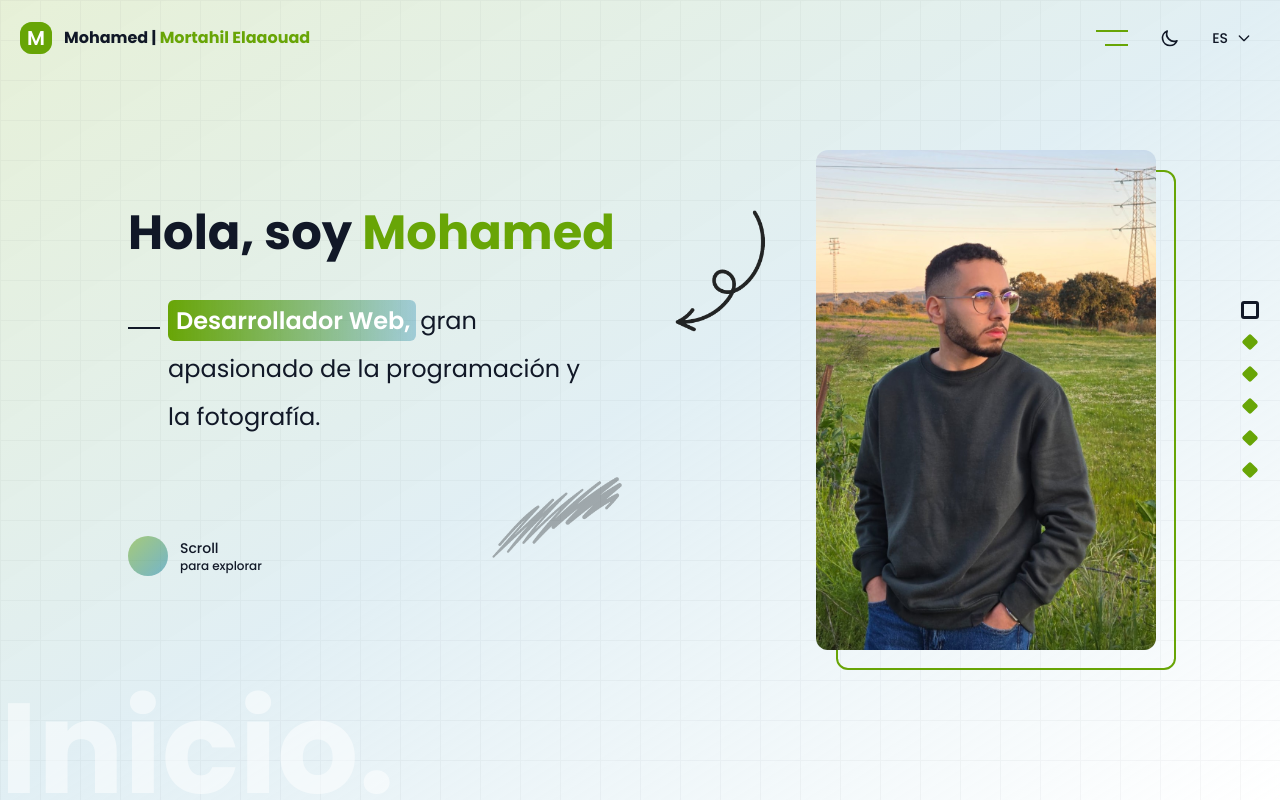
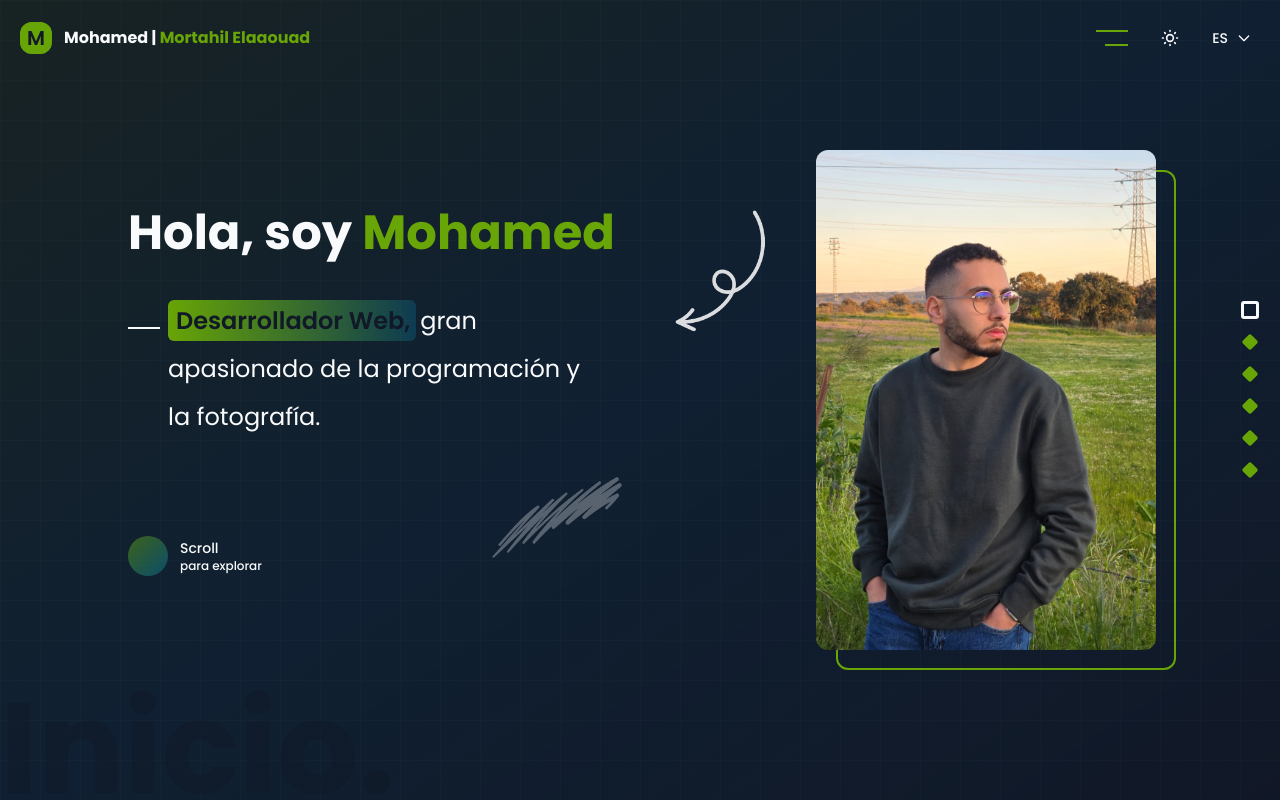
Before and after one commit to webdevmohamed/portfolio, a Vue app: page / in a window 1280 px wide. Built offline with nearby package versions, Linux system fonts and the light colour scheme.

Commit message:
Changes in theme management

```diff
--- a/index.html
+++ b/index.html
@@ -19,11 +19,13 @@
 
     <link href="https://fonts.googleapis.com/css2?family=Poppins:wght@300;400;500;600;700&display=swap" rel="stylesheet">
     <script>
-      // Initialize theme before the application loads
-      if (localStorage.theme === 'dark' || (!('theme' in localStorage) && window.matchMedia('(prefers-color-scheme: dark)').matches)) {
+      const savedTheme = localStorage.getItem('theme')
+
+      if (savedTheme === 'light') {
+        document.documentElement.classList.remove('dark')
+      } else {
+        // Default to dark if no saved theme or if it's explicitly 'dark'
         document.documentElement.classList.add('dark')
-      } else {
-        document.documentElement.classList.remove('dark')
       }
     </script>
   </head>
--- a/src/components/ThemeToggle.vue
+++ b/src/components/ThemeToggle.vue
@@ -35,16 +35,11 @@ const toggleTheme = () => {
 }
 
 onMounted(() => {
-  // Check saved theme or system preference
-  isDark.value =
-    localStorage.theme === 'dark' ||
-    (!('theme' in localStorage) &&
-      window.matchMedia('(prefers-color-scheme: dark)').matches)
+  const savedTheme = localStorage.getItem('theme')
 
-  if (isDark.value) {
-    document.documentElement.classList.add('dark')
-  }
+  isDark.value = savedTheme !== 'light';
 })
+
 </script>
 
 <style scoped></style>
```
